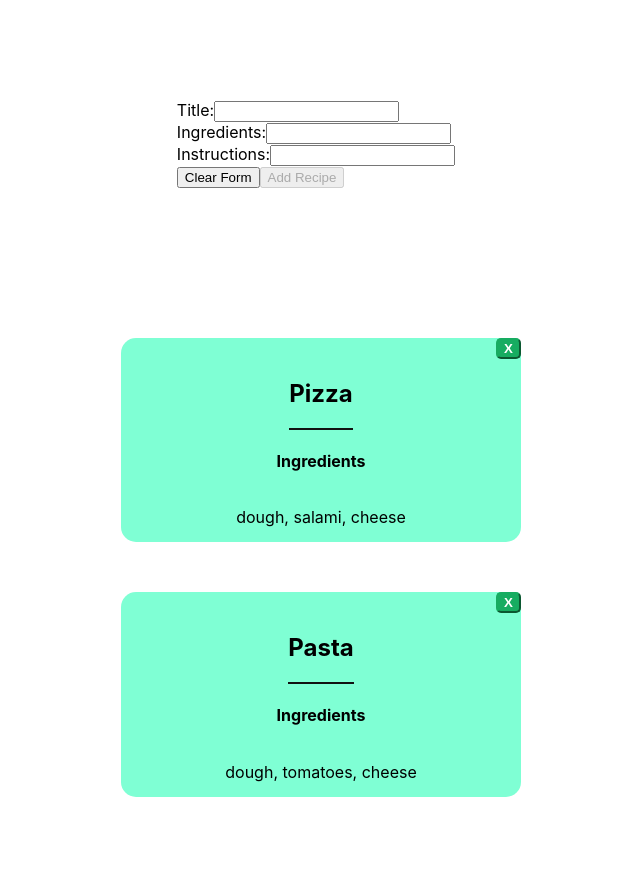
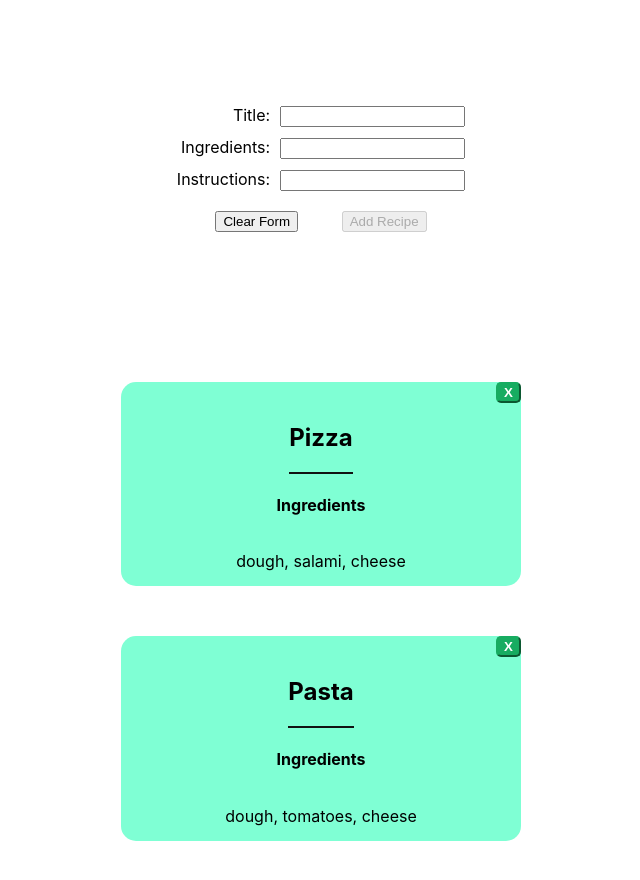
Before and after one commit to ronin-cunningham/My-Recipes-Frontend, a React (Create React App) app: page / in a window 1280 px wide. Shown: the top 880 px of the page, without its empty margins (319-959 px from the left). Before the commit the page ends 847 px from the top, so only its background shows below. Built offline with nearby package versions, Linux system fonts and the light colour scheme.

Commit message:
Added a popup/modal

```diff
--- a/src/App.js
+++ b/src/App.js
@@ -1,10 +1,16 @@
 import './App.css';
 import {RecipeForm} from "./components/RecipeForm";
 import {CardList} from "./components/CardList";
+import { useSelector } from "react-redux";
+import { Instructions } from "./components/Instructions";
+
 
 function App() {
+  const popup = useSelector(state => state.popup);
+
   return (
-    <div className="App">
+    <div className="App" >
+      {popup.show ? <Instructions instructions={popup.data} /> : null}
       <RecipeForm />
       <CardList />
     </div>
--- a/src/actions/index.js
+++ b/src/actions/index.js
@@ -11,3 +11,10 @@ export const deleteRecipe = id => {
 		payload: id
 	}
 }
+
+export const changePopup = popup => {
+	return {
+		type: 'CHANGE_POPUP',
+		payload: popup
+	}
+}
--- a/src/components/Instructions.jsx
+++ b/src/components/Instructions.jsx
@@ -1,8 +1,28 @@
-export const Instructions = () => {
+import "../styles/Instructions.css";
+import { useDispatch } from "react-redux";
+import { changePopup } from '../actions';
+
+export const Instructions = (props) => {
+	const dispatch = useDispatch();
+
+	const hidePopup = () => {
+	  dispatch(changePopup(
+		{
+		  show: false,
+		  instructions: ""
+		}
+	  ));
+	};
+
 	return (
-		<div className="container">
-			<h4>Instructions</h4>
-			<p>{}</p>
+		<div className="modal" >
+			<div className="modal-content">
+				<span class="close" onClick={() => hidePopup()}>&times;</span>
+					<div className="container">
+					<h4>Instructions</h4>
+					<p>{props.instructions}</p>
+				</div>
+			</div>
 		</div>
 	);
 }
--- a/src/components/RecipeCard.jsx
+++ b/src/components/RecipeCard.jsx
@@ -1,6 +1,7 @@
 import "../styles/RecipeCard.css";
 import { deleteRecipe} from "../actions/index.js";
 import { useDispatch } from "react-redux";
+import { changePopup } from "../actions/index.js";
 
 export const RecipeCard = (props) => {
 	const dispatch = useDispatch();
@@ -9,8 +10,13 @@ export const RecipeCard = (props) => {
 		dispatch(deleteRecipe(props.uniqueId));
 	};
 
-	const showDetailedView = () => {
-
+	const showPopup = () => {
+		dispatch(changePopup(
+			{
+			show: true,
+			data: props.instructions
+			}
+		));
 	};
 
 	return (
@@ -18,7 +24,7 @@ export const RecipeCard = (props) => {
 			<div className="card-buttons">
 				<button className="delete-card" onClick={() => deleteRecipeCard()}><b>X</b></button>
 			</div>
-			<div className="container" onClick={() => showDetailedView()}>
+			<div className="container" onClick={() => showPopup()}>
 				<div className="card-header">
 					<h2><b>{props.title}</b></h2>
 				</div>
--- a/src/components/RecipeForm.jsx
+++ b/src/components/RecipeForm.jsx
@@ -49,19 +49,21 @@ export const RecipeForm = () => {
 
 	return (
 		<form className="recipe-form" onSubmit={handleSubmit}>
-			<label>
+			<div className="recipe-inputs">
+				<label className="recipe-field">
 					Title:
 					<input type="text" value={title} onChange={changeTitle} />
 				</label>
-			<label>
+				<label className="recipe-field">
 					Ingredients:
 					<input type="text" value={ingredients} onChange={changeIngredients} />
 				</label>
-			<label>
+				<label className="recipe-field">
 					Instructions:
 					<input type="text" value={instructions} onChange={changeInstructions} />
 				</label>
-			<div>
+			</div>
+			<div className="recipe-buttons">
 				<input type="button" value="Clear Form" onClick={() => clearForm()} />
 				<input type="submit" value="Add Recipe" disabled={!enabled}/>
 			</div>
--- a/src/reducers/index.js
+++ b/src/reducers/index.js
@@ -1,8 +1,10 @@
 import { combineReducers } from 'redux';
 import recipeCards from './recipeCards';
+import popup from "./popup";
 
 const rootReducer = combineReducers({
-	recipeCards
+	recipeCards,
+	popup
 });
 
 export default rootReducer;
--- /dev/null
+++ b/src/reducers/popup.js
@@ -0,0 +1,10 @@
+const recipeCards = (popup = {show: false, data: ""}, action) => {
+	switch(action.type) {
+		case 'CHANGE_POPUP':
+			return action.payload;
+		default:
+			return popup;
+	}
+};
+
+export default recipeCards;
--- /dev/null
+++ b/src/styles/Instructions.css
@@ -0,0 +1,37 @@
+.modal {
+	display: block; /* Hidden by default */
+	position: fixed; /* Stay in place */
+	z-index: 1; /* Sit on top */
+	left: 0;
+	top: 0;
+	width: 100%; /* Full width */
+	height: 100%; /* Full height */
+	overflow: auto; /* Enable scroll if needed */
+	background-color: rgb(0,0,0); /* Fallback color */
+	background-color: rgba(0,0,0,0.4); /* Black w/ opacity */
+  }
+
+  /* Modal Content/Box */
+  .modal-content {
+	background-color: aquamarine;
+	margin: 15% auto; /* 15% from the top and centered */
+	padding: 20px;
+	border: 1px solid #888;
+	width: 30%; /* Could be more or less, depending on screen size */
+	border-radius: 10px;
+  }
+
+  /* The Close Button */
+  .close {
+	color: #aaa;
+	float: right;
+	font-size: 28px;
+	font-weight: bold;
+  }
+
+  .close:hover,
+  .close:focus {
+	color: black;
+	text-decoration: none;
+	cursor: pointer;
+  }
--- a/src/styles/RecipeForm.css
+++ b/src/styles/RecipeForm.css
@@ -1,7 +1,3 @@
-label {
-    padding-right: 10px;
-}
-
 .recipe-form {
 	display: flex;
 	flex-direction: column;
@@ -17,3 +13,19 @@ label {
 .recipe-field {
     margin: 5px;
 }
+
+.recipe-inputs {
+    display: flex;
+    flex-direction: column;
+    align-items: flex-end;
+}
+
+.recipe-buttons {
+    display: flex;
+    justify-content: space-evenly;
+    margin-top: 15px;
+}
+
+.recipe-field input {
+    margin-left: 10px;
+}
```
Lines whose indentation alone changed are shown as unchanged.
